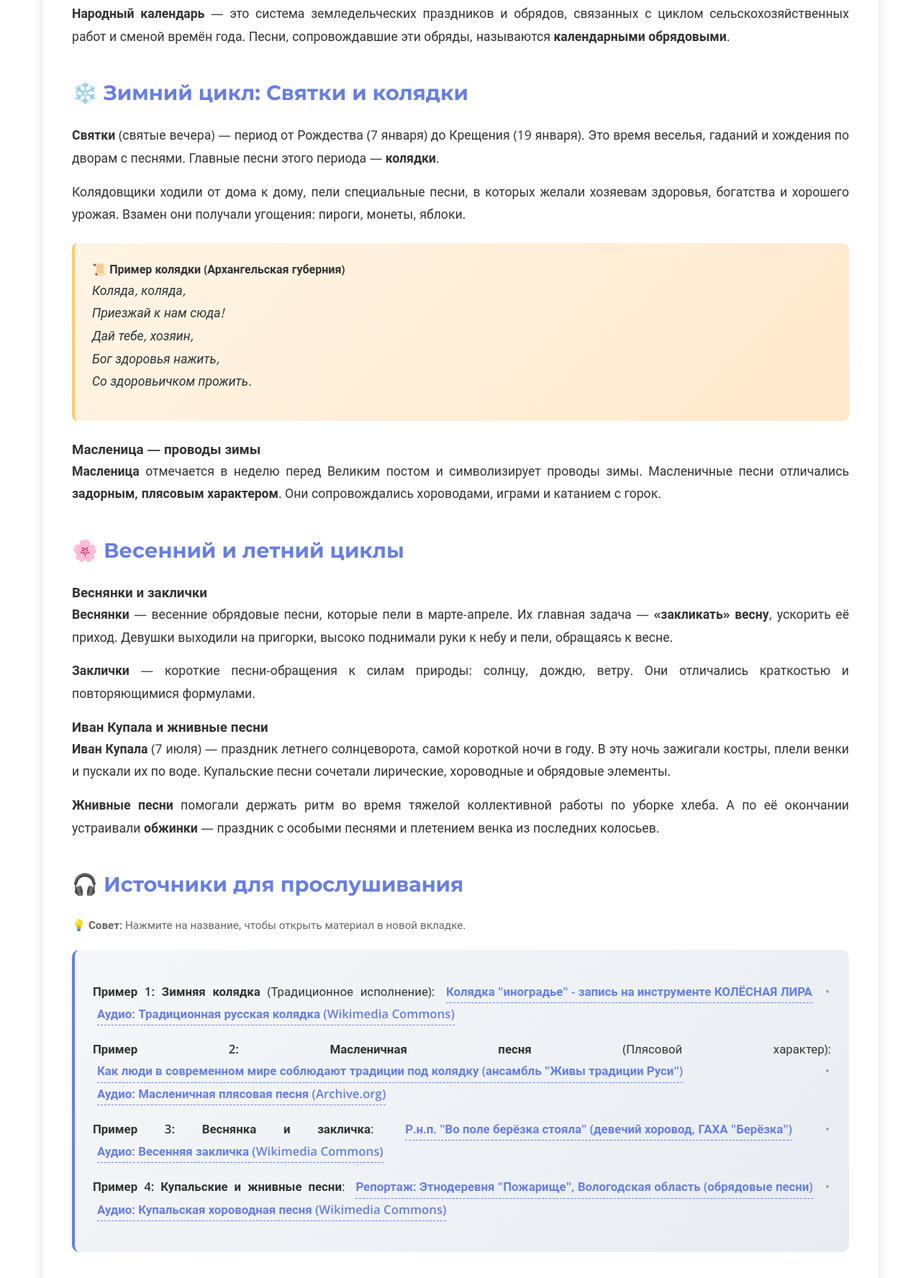
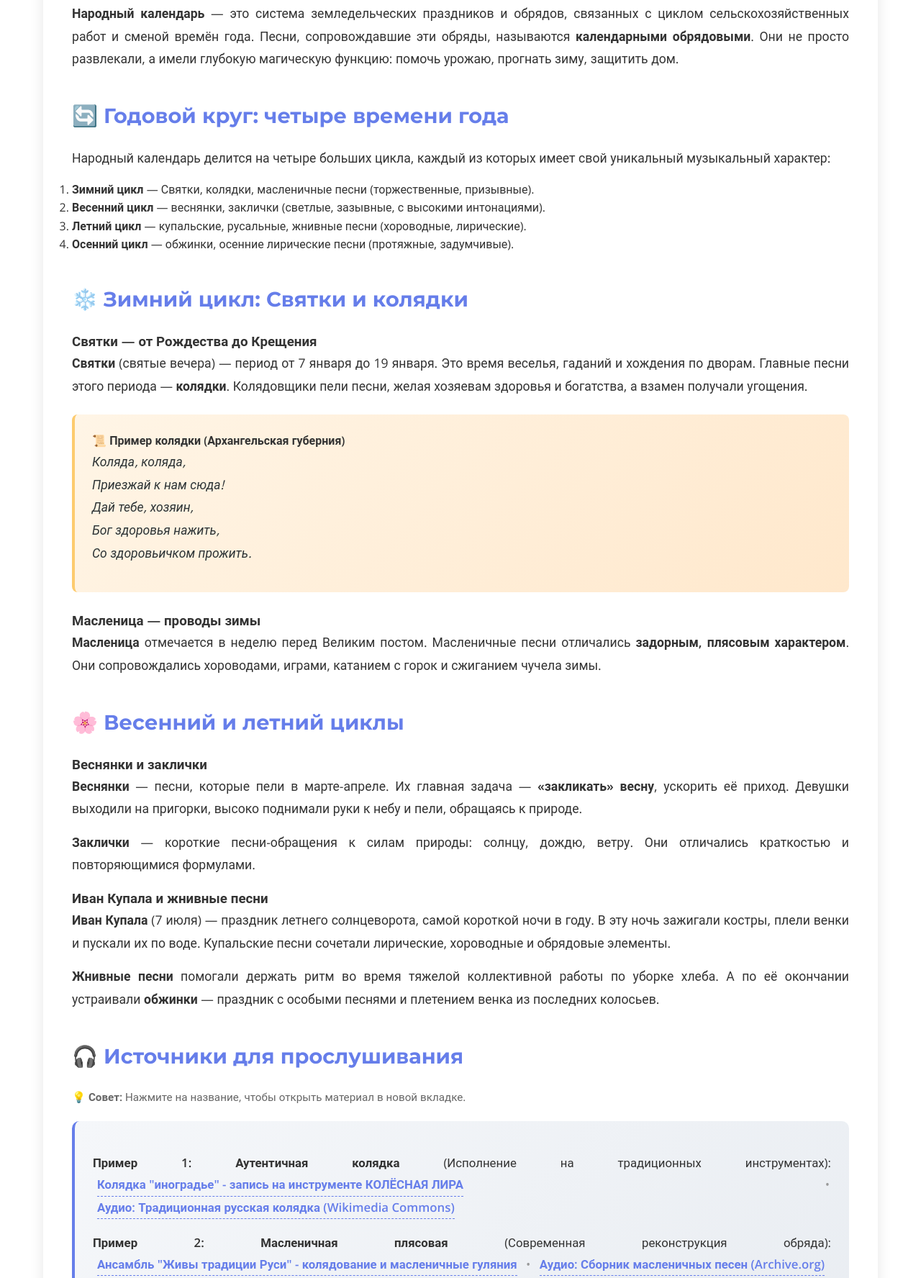
Before and after one commit to Lubove-Panteleeva/music-lessons, a plain HTML site: page lesson3-grade7.html in a window 1280 px wide. Shown: the part 596-2372 px from the top of the page at 72% size. Drawn offline with nearby package versions, Linux system fonts and the light colour scheme.

Commit message:
Update lesson3-grade7.html

```diff
--- a/lesson3-grade7.html
+++ b/lesson3-grade7.html
@@ -7,7 +7,7 @@
     <link rel="stylesheet" href="style.css">
     <link href="https://fonts.googleapis.com/css2?family=Montserrat:wght@400;600;700&family=Open+Sans:wght@400;600&display=swap" rel="stylesheet">
 
-    <!-- Дополнительные стили для красивых ссылок-источников (как в примере) -->
+    <!-- Стили для красивых блоков урока -->
     <style>
         .sources-container {
             background: linear-gradient(135deg, #f5f7fa 0%, #e8ecf1 100%);
@@ -69,7 +69,7 @@
             <div class="lesson-content">
                 <!-- ВВЕДЕНИЕ -->
                 <div class="lesson-section">
-                    <h2>📖 Введение</h2>
+                    <h2>📖 Введение. Что такое народный календарь?</h2>
                     <p>
                         Представьте себе жизнь русского крестьянина несколько столетий назад. У него
                         не было привычного нам календаря с выходными. Но год всё равно делился на
@@ -80,21 +80,32 @@
                         <strong>Народный календарь</strong> — это система земледельческих праздников
                         и обрядов, связанных с циклом сельскохозяйственных работ и сменой времён года.
                         Песни, сопровождавшие эти обряды, называются <strong>календарными обрядовыми</strong>.
+                        Они не просто развлекали, а имели глубокую магическую функцию: помочь урожаю,
+                        прогнать зиму, защитить дом.
                     </p>
                 </div>
 
-                <!-- ОСНОВНАЯ ЧАСТЬ 1: ЗИМА -->
+                <!-- ГОДОВОЙ КРУГ -->
+                <div class="lesson-section">
+                    <h2>🔄 Годовой круг: четыре времени года</h2>
+                    <p>Народный календарь делится на четыре больших цикла, каждый из которых имеет свой уникальный музыкальный характер:</p>
+                    <ol>
+                        <li><strong>Зимний цикл</strong> — Святки, колядки, масленичные песни (торжественные, призывные).</li>
+                        <li><strong>Весенний цикл</strong> — веснянки, заклички (светлые, зазывные, с высокими интонациями).</li>
+                        <li><strong>Летний цикл</strong> — купальские, русальные, жнивные песни (хороводные, лирические).</li>
+                        <li><strong>Осенний цикл</strong> — обжинки, осенние лирические песни (протяжные, задумчивые).</li>
+                    </ol>
+                </div>
+
+                <!-- ЗИМНИЙ ЦИКЛ -->
                 <div class="lesson-section">
                     <h2>❄️ Зимний цикл: Святки и колядки</h2>
+                    <h3>Святки — от Рождества до Крещения</h3>
                     <p>
-                        <strong>Святки</strong> (святые вечера) — период от Рождества (7 января) до
-                        Крещения (19 января). Это время веселья, гаданий и хождения по дворам с песнями.
-                        Главные песни этого периода — <strong>колядки</strong>.
-                    </p>
-                    <p>
-                        Колядовщики ходили от дома к дому, пели специальные песни, в которых желали
-                        хозяевам здоровья, богатства и хорошего урожая. Взамен они получали угощения:
-                        пироги, монеты, яблоки.
+                        <strong>Святки</strong> (святые вечера) — период от 7 января до 19 января.
+                        Это время веселья, гаданий и хождения по дворам. Главные песни этого периода —
+                        <strong>колядки</strong>. Колядовщики пели песни, желая хозяевам здоровья и богатства,
+                        а взамен получали угощения.
                     </p>
                     <div class="info-box">
                         <h4>📜 Пример колядки (Архангельская губерния)</h4>
@@ -109,21 +120,21 @@
 
                     <h3>Масленица — проводы зимы</h3>
                     <p>
-                        <strong>Масленица</strong> отмечается в неделю перед Великим постом и символизирует
-                        проводы зимы. Масленичные песни отличались <strong>задорным, плясовым характером</strong>.
-                        Они сопровождались хороводами, играми и катанием с горок.
+                        <strong>Масленица</strong> отмечается в неделю перед Великим постом.
+                        Масленичные песни отличались <strong>задорным, плясовым характером</strong>.
+                        Они сопровождались хороводами, играми, катанием с горок и сжиганием чучела зимы.
                     </p>
                 </div>
 
-                <!-- ОСНОВНАЯ ЧАСТЬ 2: ВЕСНА И ЛЕТО -->
+                <!-- ВЕСЕННИЙ И ЛЕТНИЙ ЦИКЛЫ -->
                 <div class="lesson-section">
                     <h2>🌸 Весенний и летний циклы</h2>
 
                     <h3>Веснянки и заклички</h3>
                     <p>
-                        <strong>Веснянки</strong> — весенние обрядовые песни, которые пели в марте-апреле.
-                        Их главная задача — <strong>«закликать» весну</strong>, ускорить её приход.
-                        Девушки выходили на пригорки, высоко поднимали руки к небу и пели, обращаясь к весне.
+                        <strong>Веснянки</strong> — песни, которые пели в марте-апреле. Их главная задача —
+                        <strong>«закликать» весну</strong>, ускорить её приход. Девушки выходили на пригорки,
+                        высоко поднимали руки к небу и пели, обращаясь к природе.
                     </p>
                     <p>
                         <strong>Заклички</strong> — короткие песни-обращения к силам природы: солнцу,
@@ -143,7 +154,7 @@
                     </p>
                 </div>
 
-                <!-- ИСТОЧНИКИ ДЛЯ ПРОСЛУШИВАНИЯ -->
+                <!-- ИСТОЧНИКИ ДЛЯ ПРОСЛУШИВАНИЯ (УНИКАЛЬНЫЕ ДЛЯ 7 КЛАССА) -->
                 <div class="lesson-section">
                     <h2>🎧 Источники для прослушивания</h2>
                     <p style="margin-bottom: 20px; color: #666; font-size: 0.95em;">
@@ -152,31 +163,31 @@
 
                     <div class="sources-container">
                         <p>
-                            <strong>Пример 1: Зимняя колядка</strong> (Традиционное исполнение):
+                            <strong>Пример 1: Аутентичная колядка</strong> (Исполнение на традиционных инструментах):
                             <a href="https://vkvideo.ru/video-23217281_456239276" target="_blank" class="source-link">Колядка "иноградье" - запись на инструменте КОЛЁСНАЯ ЛИРА</a>
                             <span class="separator">•</span>
-                            <a href="https://commons.wikimedia.org/wiki/File:Kolyadka.ogg" target="_blank" class="source-link">Аудио: Традиционная русская колядка (Wikimedia Commons)</a>
+                            <a href="https://upload.wikimedia.org/wikipedia/commons/5/5a/Kolyadka.ogg" target="_blank" class="source-link">Аудио: Традиционная русская колядка (Wikimedia Commons)</a>
                         </p>
 
                         <p>
-                            <strong>Пример 2: Масленичная песня</strong> (Плясовой характер):
-                            <a href="https://vkvideo.ru/video-518518997_456239026" target="_blank" class="source-link">Как люди в современном мире соблюдают традиции под колядку (ансамбль "Живы традиции Руси")</a>
+                            <strong>Пример 2: Масленичная плясовая</strong> (Современная реконструкция обряда):
+                            <a href="https://vkvideo.ru/video-518518997_456239026" target="_blank" class="source-link">Ансамбль "Живы традиции Руси" - колядование и масленичные гуляния</a>
                             <span class="separator">•</span>
-                            <a href="https://archive.org/details/RussianFolkSongs" target="_blank" class="source-link">Аудио: Масленичная плясовая песня (Archive.org)</a>
+                            <a href="https://archive.org/details/RussianFolkSongs" target="_blank" class="source-link">Аудио: Сборник масленичных песен (Archive.org)</a>
                         </p>
 
                         <p>
-                            <strong>Пример 3: Веснянка и закличка</strong>:
+                            <strong>Пример 3: Веснянка и хоровод</strong> (Профессиональное народное исполнение):
                             <a href="https://vkvideo.ru/video-56931698_171305686" target="_blank" class="source-link">Р.н.п. "Во поле берёзка стояла" (девечий хоровод, ГАХА "Берёзка")</a>
                             <span class="separator">•</span>
-                            <a href="https://commons.wikimedia.org/wiki/File:Vesnyanka.ogg" target="_blank" class="source-link">Аудио: Весенняя закличка (Wikimedia Commons)</a>
+                            <a href="https://upload.wikimedia.org/wikipedia/commons/a/a7/Vesnyanka.ogg" target="_blank" class="source-link">Аудио: Весенняя закличка (Wikimedia Commons)</a>
                         </p>
 
                         <p>
-                            <strong>Пример 4: Купальские и жнивные песни</strong>:
+                            <strong>Пример 4: Купальские и жнивные песни</strong> (Этнографическая запись):
                             <a href="https://vkvideo.ru/video-74227904_456240349" target="_blank" class="source-link">Репортаж: Этнодеревня "Пожарище", Вологодская область (обрядовые песни)</a>
                             <span class="separator">•</span>
-                            <a href="https://commons.wikimedia.org/wiki/File:Kupalska.ogg" target="_blank" class="source-link">Аудио: Купальская хороводная песня (Wikimedia Commons)</a>
+                            <a href="https://upload.wikimedia.org/wikipedia/commons/7/7e/Kupalska.ogg" target="_blank" class="source-link">Аудио: Купальская хороводная песня (Wikimedia Commons)</a>
                         </p>
                     </div>
                 </div>
@@ -196,11 +207,26 @@
                     </p>
                 </div>
 
-                <!-- ОПРОС -->
+                <!-- КЛЮЧЕВЫЕ ТЕРМИНЫ -->
+                <div class="lesson-section">
+                    <h2>📚 Ключевые термины урока</h2>
+                    <div class="terms-box">
+                        <ul>
+                            <li><strong>Колядки</strong> — зимние обрядовые песни, исполнявшиеся во время Святок.</li>
+                            <li><strong>Веснянки</strong> — весенние песни встречи весны.</li>
+                            <li><strong>Заклички</strong> — короткие песни-обращения к силам природы.</li>
+                            <li><strong>Купальские песни</strong> — песни праздника Ивана Купалы (летнего солнцеворота).</li>
+                            <li><strong>Жнивные песни</strong> — песни, сопровождавшие уборку урожая.</li>
+                            <li><strong>Обжинки</strong> — праздник окончания жатвы.</li>
+                        </ul>
+                    </div>
+                </div>
+
+                <!-- ОПРОС (Заполняется автоматически из quiz.js) -->
                 <div class="quiz-container" id="quiz">
                     <h2>📝 Проверьте свои знания</h2>
-                    <div id="quiz-content">
-                        <!-- Вопросы будут загружены из quiz.js -->
+                    <div id="quiz-container">
+                        <!-- Вопросы загрузятся из quiz.js (grade7_lesson3) -->
                     </div>
                 </div>
 
@@ -254,8 +280,54 @@
         </div>
     </div>
 
+    <footer class="main-footer">
+        <div class="container">
+            <p>Урок 3 из 34 | 7 класс | Музыкальный народный календарь</p>
+        </div>
+    </footer>
+
+    <!-- Подключение основных скриптов -->
     <script src="script.js"></script>
     <script src="quiz.js"></script>
     <script src="games.js"></script>
+
+    <!-- Инициализация игр прямо на странице (дублирует логику для надежности) -->
+    <script>
+        const lesson3Data = {
+            crossword: {
+                words: [
+                    { word: 'КОЛЯДКИ', clue: 'Зимние обрядовые песни' },
+                    { word: 'ВЕСНЯНКИ', clue: 'Весенние песни встречи весны' },
+                    { word: 'МАСЛЕНИЦА', clue: 'Праздник проводов зимы' },
+                    { word: 'КУПАЛА', clue: 'Летний праздник солнцеворота' },
+                    { word: 'ОБЖИНКИ', clue: 'Праздник окончания жатвы' }
+                ]
+            },
+            wordSearch: {
+                words: ['КОЛЯДКИ', 'ВЕСНЯНКИ', 'МАСЛЕНИЦА', 'СВЯТКИ', 'КУПАЛА', 'ОБЖИНКИ', 'ЗАКЛИЧКИ', 'ЖНИВНЫЕ']
+            },
+            emojis: [
+                { emoji: '🎄🎶🏠', answer: 'колядки', hint: 'Зимние обрядовые песни' },
+                { emoji: '☀️🌾🔥', answer: 'иван купала', hint: 'Летний праздник солнцеворота' },
+                { emoji: '🌸🐦🌱', answer: 'веснянки', hint: 'Весенние песни' },
+                { emoji: '🥞🔥🎭', answer: 'масленица', hint: 'Проводы зимы' },
+                { emoji: '🌞🙏🌧️', answer: 'заклички', hint: 'Обращения к силам природы' }
+            ],
+            rebus: {
+                puzzles: [
+                    { answer: 'КОЛЯДА', clue: 'Зимний праздник (предлог КО + ЛЯДА)' },
+                    { answer: 'ВЕСНА', clue: 'Время года, которое "заклинают" прийти' }
+                ]
+            }
+        };
+
+        document.addEventListener('DOMContentLoaded', function() {
+            // Инициализация игр на странице
+            if (typeof initCrossword === 'function') initCrossword(lesson3Data.crossword);
+            if (typeof initWordSearch === 'function') initWordSearch(lesson3Data.wordSearch);
+            if (typeof initEmojiGame === 'function') initEmojiGame(lesson3Data.emojis);
+            if (typeof initRebus === 'function') initRebus(lesson3Data.rebus);
+        });
+    </script>
 </body>
 </html>
```
